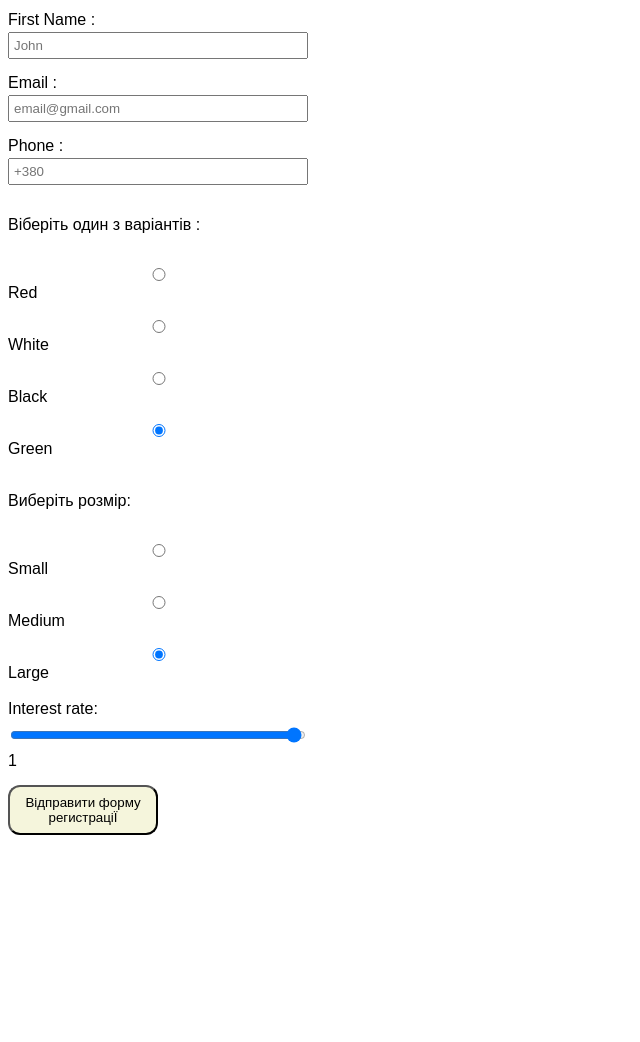
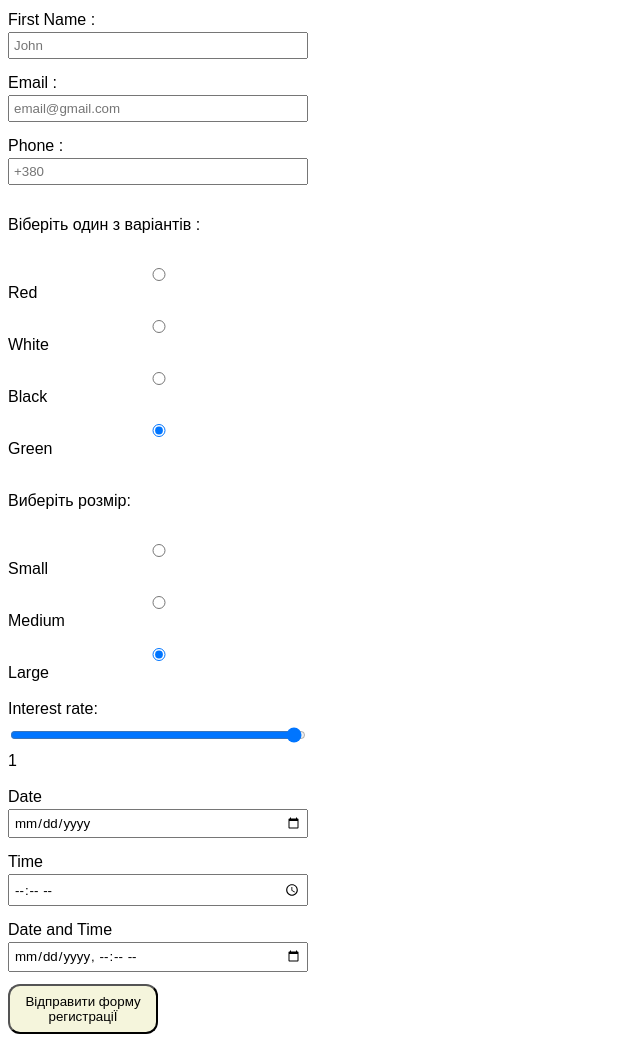
Before and after one commit to SergiiMarch/myForm, a plain HTML site: page form.html in a window 1280 px wide. Shown: the whole page, without its empty margins (0-640 px from the left). Before the commit the page ends 843 px from the top, so only its background shows below. Drawn offline with Linux system fonts and the light colour scheme.

Commit message:
add commit

```diff
--- a/form.html
+++ b/form.html
@@ -61,6 +61,15 @@
             step="1"
           /><span>1</span>
         </label>
+        <label>
+          Date
+          <input type="Date" />
+        </label>
+        <label>
+          Time
+          <input type="Time" />
+        </label>
+        <label>Date and Time<input type="datetime-local" /> </label>
 
         <button type="submit">Відправити форму регистраціЇ</button>
       </form>
```
